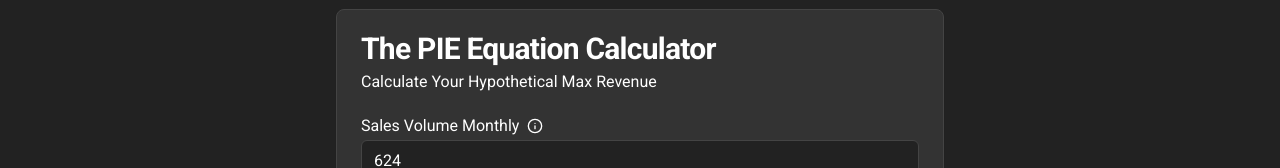
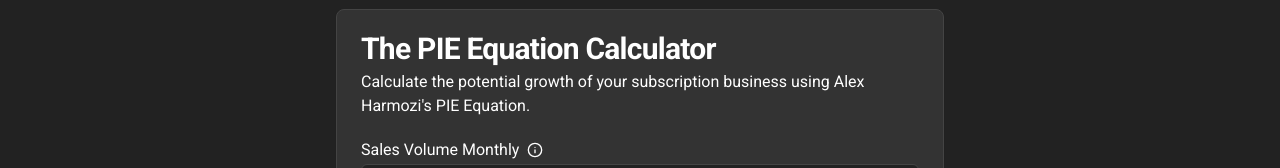
Before and after one commit to GarrettGarrett/the-pie-equation, a Next.js app: page / in a window 1280 px wide. Shown: the part 143-311 px from the top of the page. Built offline with nearby package versions, Linux system fonts and the light colour scheme; no server answers.

Commit message:
subtitle update

```diff
--- a/components/pi-equation-calculator.tsx
+++ b/components/pi-equation-calculator.tsx
@@ -138,7 +138,7 @@
         <CardHeader>
           <CardTitle>The PIE Equation Calculator</CardTitle>
           <CardDescription>
-            Calculate Your Hypothetical Max Revenue
+            Calculate the potential growth of your subscription business using Alex Harmozi's PIE Equation.
           </CardDescription>
         </CardHeader>
         <CardContent>
```
